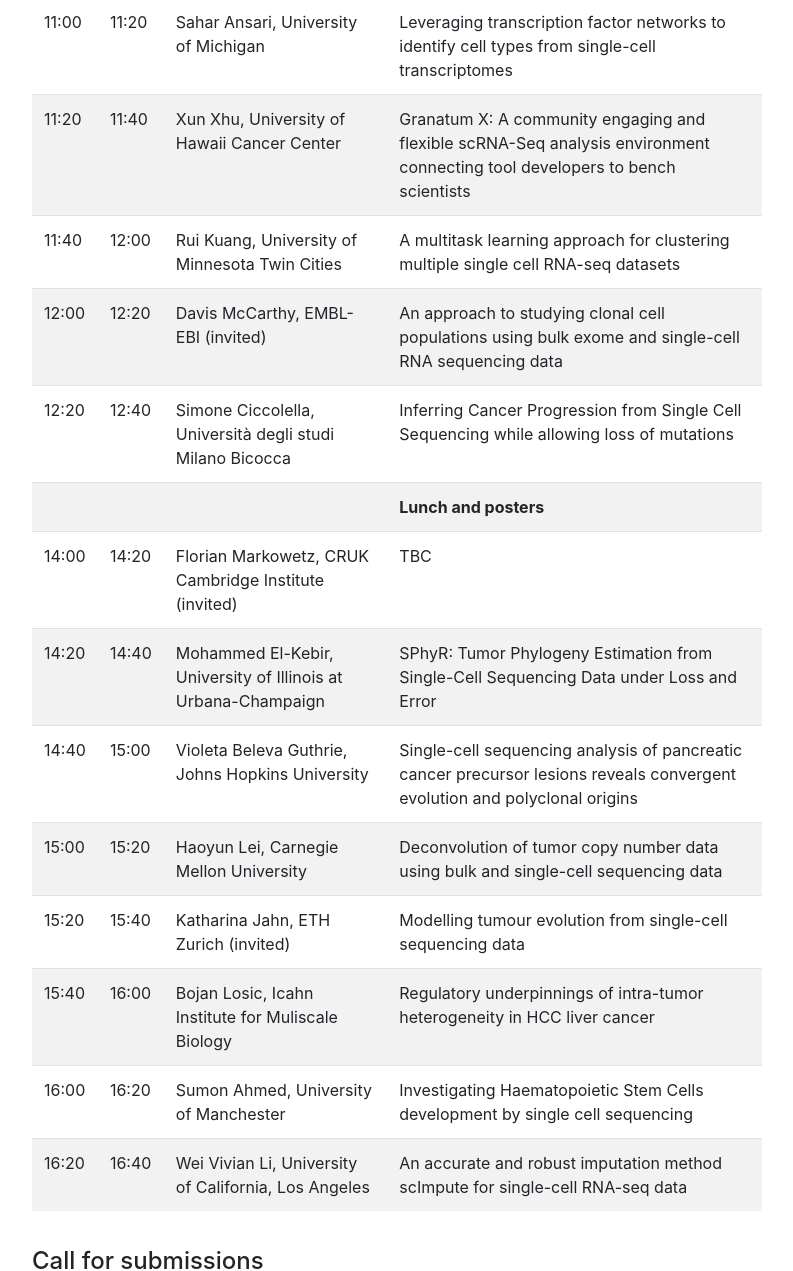
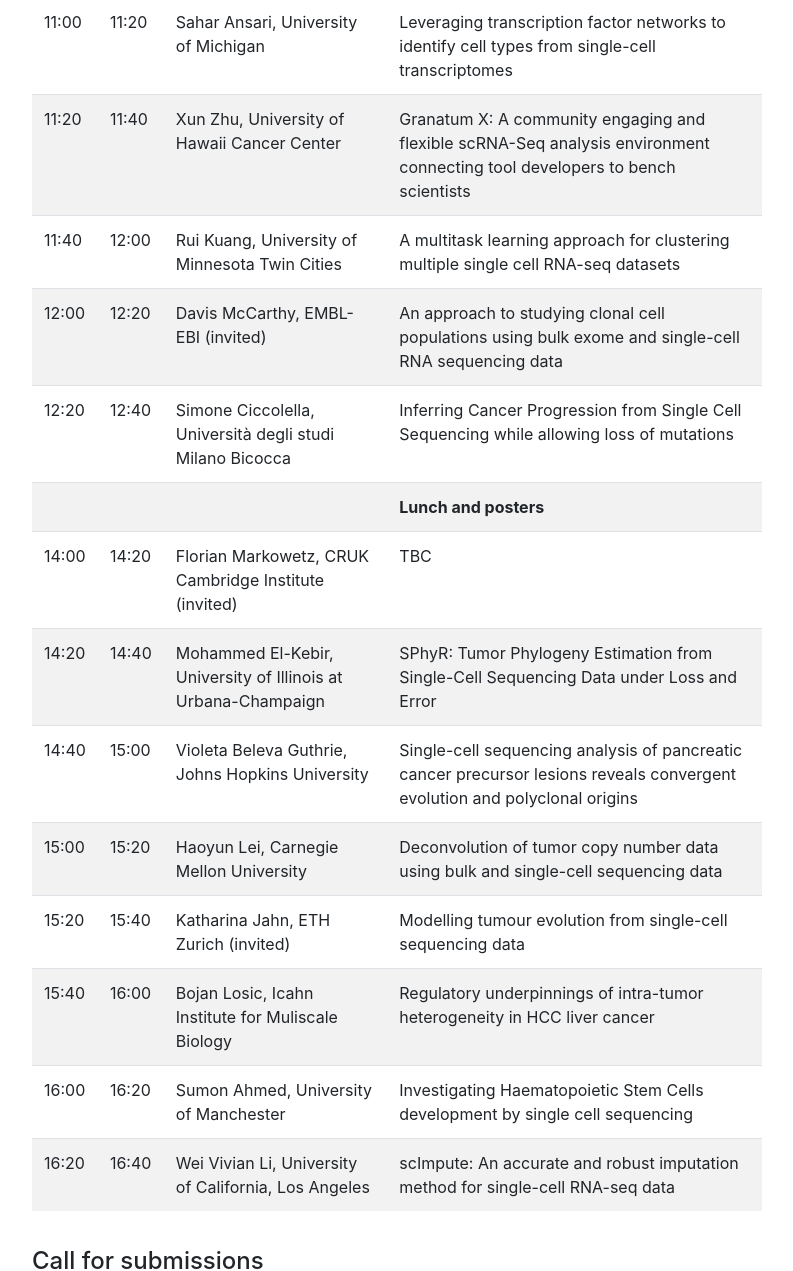
Before and after one commit to kieranrcampbell/scangen-website, a website with bundled scripts: page index.html in a window 1280 px wide. Shown: the part 1457-2728 px from the top of the page, without its empty margins (243-1036 px from the left). Built offline with nearby package versions, Linux system fonts and the light colour scheme.

Commit message:
Update typos

```diff
--- a/index.html
+++ b/index.html
@@ -122,7 +122,7 @@
                       <tr><td>10:20</td><td>10:40</td><td>Chris Yau, University of Birmingham (invited)</td><td>Scalable Bayesian Tensor Factorization for single-cell Genomics</td></tr>
                       <tr><td>10:40</td><td>11:00</td><td>Huidong Chen, Massachusetts General Hospital Research Institute</td><td>STREAM: Single-cell Trajectories Reconstruction, Exploration And Mapping of omics data</td></tr>
                       <tr><td>11:00</td><td>11:20</td><td>Sahar Ansari, University of Michigan</td><td>Leveraging transcription factor networks to identify cell types from single-cell transcriptomes</td></tr>
-                      <tr><td>11:20</td><td>11:40</td><td>Xun Xhu, University of Hawaii Cancer Center</td><td>Granatum X: A community engaging and flexible scRNA-Seq analysis environment connecting tool developers to bench scientists</td></tr>
+                      <tr><td>11:20</td><td>11:40</td><td>Xun Zhu, University of Hawaii Cancer Center</td><td>Granatum X: A community engaging and flexible scRNA-Seq analysis environment connecting tool developers to bench scientists</td></tr>
                       <tr><td>11:40</td><td>12:00</td><td>Rui Kuang, University of Minnesota Twin Cities</td><td>A multitask learning approach for clustering multiple single cell RNA-seq datasets </td></tr>
                       <tr><td>12:00</td><td>12:20</td><td>Davis McCarthy, EMBL-EBI (invited)</td><td>An approach to studying clonal cell populations using bulk exome and single-cell RNA sequencing data</td></tr>
                       <tr><td>12:20</td><td>12:40</td><td>Simone Ciccolella, Università degli studi Milano Bicocca</td><td>Inferring Cancer Progression from Single Cell Sequencing while allowing loss of mutations</td></tr>
@@ -135,7 +135,7 @@
                       <tr><td>15:20</td><td>15:40</td><td>Katharina Jahn, ETH Zurich (invited)</td><td>Modelling tumour evolution from single-cell sequencing data</td></tr>
                       <tr><td>15:40</td><td>16:00</td><td>Bojan Losic, Icahn Institute for Muliscale Biology</td><td>Regulatory underpinnings of intra-tumor heterogeneity in HCC liver cancer</td></tr>
                       <tr><td>16:00</td><td>16:20</td><td>Sumon Ahmed, University of Manchester</td><td> Investigating Haematopoietic Stem Cells development by single cell sequencing</td></tr>
-                      <tr><td>16:20</td><td>16:40</td><td>Wei Vivian Li, University of California, Los Angeles</td><td>An accurate and robust imputation method scImpute for single-cell RNA-seq data</td></tr>
+                      <tr><td>16:20</td><td>16:40</td><td>Wei Vivian Li, University of California, Los Angeles</td><td>scImpute: An accurate and robust imputation method  for single-cell RNA-seq data</td></tr>
                   </tbody>
               </table>
               </p>
```
